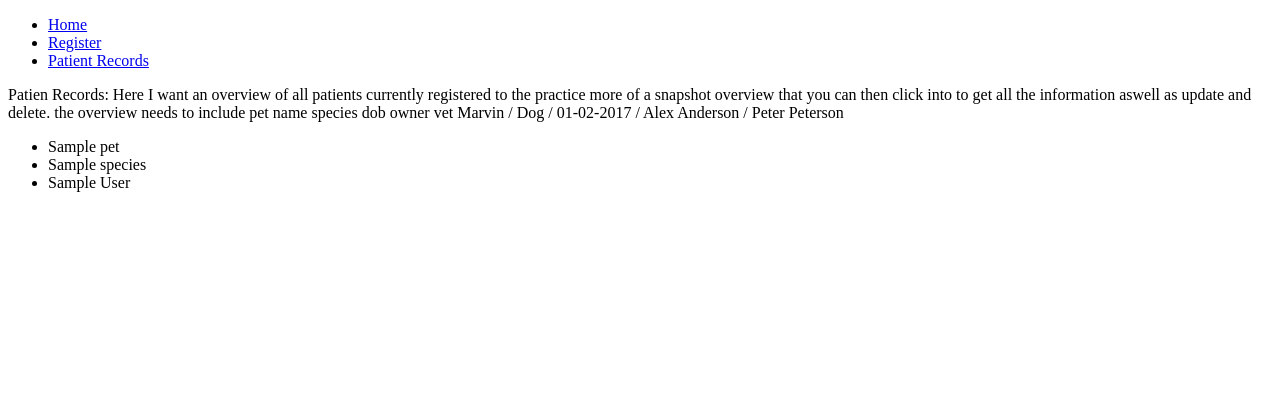
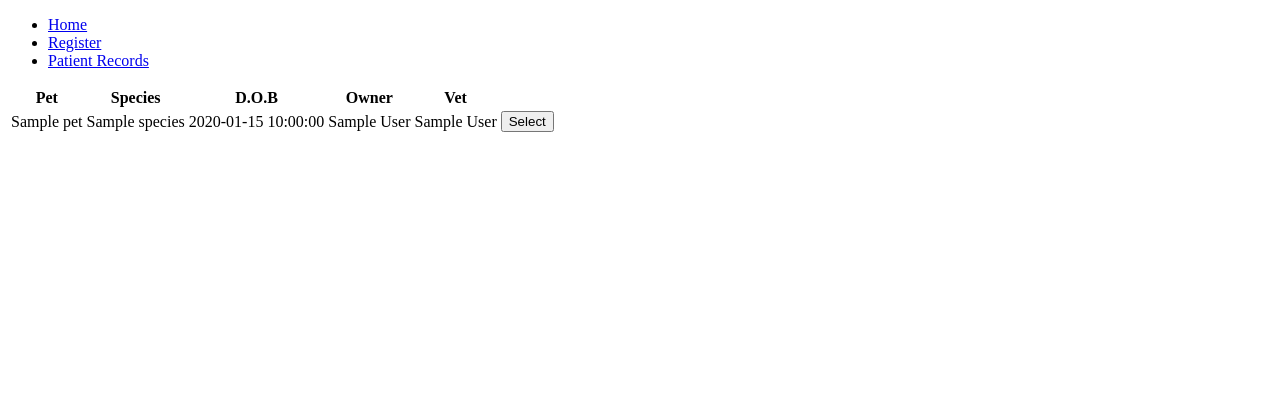
Before and after one commit to ElinVS/vet_management_project, a Flask app: page /pets/view_all in a window 1280 px wide. Shown: the top 420 px of the page. Run offline with Flask 2, Linux system fonts and the light colour scheme; a database or web service that is not in the repository returns one stand-in record (values such as "Sample title"); some libraries are stand-ins or nearby versions.

Commit message:
started to work on Pet Records page

```diff
--- a/controllers/owners_controller.py
+++ b/controllers/owners_controller.py
@@ -1,5 +1,5 @@
 
-from flask import Blueprint, Flask, render_template, request
+from flask import Blueprint, Flask, redirect, render_template, request
 
 from models.owner import Owner
 from repositories import owner_repository
@@ -21,10 +21,9 @@ def register_new_owner():
     phone_number = request.form['phone_number']
     adress = request.form['adress']
     postcode = request.form['postcode']
-
     owner_object = Owner(first_name, last_name, email, phone_number, adress, postcode, registered= True)
     owner_repository.save(owner_object)
-    return render_template('/pets/register_pet.html')
+    return redirect('/pets/register_pet')
 
 
 # @owners_blueprint.route('/')
--- a/controllers/pets_controller.py
+++ b/controllers/pets_controller.py
@@ -3,8 +3,10 @@ from flask import Blueprint, Flask, render_template, request
 
 from models.pet import Pet
 from models.owner import Owner
+from models.vet import Vet
 from repositories import pet_repository
 from repositories import owner_repository
+from repositories import vet_repository
 
 
 pets_blueprint = Blueprint("pets", __name__)
@@ -12,14 +14,15 @@ pets_blueprint = Blueprint("pets", __name__)
 @pets_blueprint.route('/pets/register_pet')
 def register_new_pet_form():
     owners = owner_repository.select_all()
-    return render_template('/pets/register_pet.html', owners=owners)
+    vets = vet_repository.select_all()
+    return render_template('/pets/register_pet.html', owners=owners, vets=vets)
 
 
 @pets_blueprint.route("/pets/view_all", methods=['POST'])
 def register_new_pet():
     name = request.form['name']
     species = request.form['species']
-    dob = request.form['dob']
+    dob = str(request.form['dob'])
     owner_id = request.form['owner_id']
     owners = owner_repository.select_all()
     owner= owner_repository.select(owner_id)
--- a/db/pet_data.sql
+++ b/db/pet_data.sql
@@ -26,5 +26,7 @@ CREATE TABLE pets (
     species VARCHAR(255) NOT NULL,
     dob VARCHAR(255) NOT NULL,
     treatment_notes TEXT,
-    owner_id INT NOT NULL REFERENCES owners(id) ON DELETE CASCADE
+    owner_id INT NOT NULL REFERENCES owners(id) ON DELETE CASCADE,
+    vet_id INT NOT NULL REFERENCES vets(id)
+
 );
--- a/models/pet.py
+++ b/models/pet.py
@@ -1,8 +1,9 @@
 class Pet:
-    def __init__(self, name, species, dob, owner, treatment_notes, id=None):
+    def __init__(self, name, species, dob, owner, treatment_notes, vet, id=None):
         self.name = name
         self.species = species
         self.dob = dob
         self.owner = owner
         self.treatment_notes = treatment_notes
+        self.vet = vet
         self.id = id
--- a/repositories/pet_repository.py
+++ b/repositories/pet_repository.py
@@ -1,12 +1,17 @@
 from db.run_sql import run_sql
 from models.pet import Pet
 from models.owner import Owner
+from models.vet import Vet
 
 import repositories.owner_repository as owner_repository
+import repositories.vet_repository as vet_repository
+
+
+
 
 def save(pet):
-    sql = "INSERT INTO pets (name, species, dob, owner_id, treatment_notes) VALUES (%s, %s, %s, %s, %s) RETURNING id"
-    values = [pet.name, pet.species, pet.dob, pet.owner.id, pet.treatment_notes]
+    sql = "INSERT INTO pets (name, species, dob, owner_id, treatment_notes, vet_id) VALUES (%s, %s, %s, %s, %s, %s) RETURNING id"
+    values = [pet.name, pet.species, pet.dob, pet.owner.id, pet.treatment_notes, pet.vet.id]
     results = run_sql(sql, values)
     id = results[0]['id']
     pet.id = id
@@ -20,7 +25,8 @@ def select_all():
 
     for result in results:
         owner = owner_repository.select(result["owner_id"])
-        pet = Pet(result["name"], result["species"],result["dob"], owner, result["treatment_notes"], result["id"])
+        vet = vet_repository.select(result["vet_id"])
+        pet = Pet(result["name"], result["species"],result["dob"], owner, result["treatment_notes"],vet, result["id"])
         pets.append(pet)
     return pets
 
@@ -29,7 +35,8 @@ def select(id):
     values = [id]
     result = run_sql(sql, values)[0]
     owner = owner_repository.select(result["owner_id"])
-    pet = Pet(result["name"], result["species"],result["dob"], owner, result["treatment_notes"], result["id"])
+    vet = vet_repository.select(result["vet_id"])
+    pet = Pet(result["name"], result["species"],result["dob"], owner, result["treatment_notes"],vet, result["id"])
     return pet
 
 
@@ -44,6 +51,6 @@ def delete(id):
 
 
 def update(pet):
-    sql = "UPDATE pets SET (name, species, dob, owner_id, treatment_notes) = (%s, %s, %s, %s, %s) WHERE id = %s"
-    values = [pet.name, pet.species, pet.dob, pet.owner.id, pet.treatment_notes, pet.id]
+    sql = "UPDATE pets SET (name, species, dob, owner_id, treatment_notes, vet_id) = (%s, %s, %s, %s, %s, %s) WHERE id = %s"
+    values = [pet.name, pet.species, pet.dob, pet.owner.id, pet.treatment_notes, pet.vet.id, pet.id]
     run_sql(sql, values)
--- a/repositories/vet_repository.py
+++ b/repositories/vet_repository.py
@@ -8,3 +8,39 @@ def save(vet):
     results = run_sql(sql, values)
     id = results[0]['id']
     vet.id = id
+
+
+def select_all():
+    vets = []
+
+    sql = "SELECT * FROM vets"
+    results = run_sql(sql)
+
+    for result in results:
+        vet = Vet(result["first_name"], result["last_name"],result["speciality"],result["id"])
+        vets.append(vet)
+    return vets
+
+def select(id):
+    sql = "SELECT * FROM vets WHERE id = %s"
+    values = [id]
+    result = run_sql(sql,values)[0]
+    vet = Vet(result["first_name"], result["last_name"], result["speciality"],result["id"])
+    return vet
+
+
+
+def delete_all():
+    sql = "DELETE FROM vets"
+    run_sql(sql)
+
+def delete(id):
+    sql = "DELETE FROM vets WHERE id = %s"
+    values = [id]
+    run_sql(sql, values)
+
+
+def update(vet):
+    sql = "UPDATE vets SET (first_name, last_name, speciality) = (%s, %s, %s)  WHERE id = %s"
+    values = [vet.first_name, vet.last_name, vet.speciality, vet.id]
+    run_sql(sql, values)
--- a/templates/pets/view_all.html
+++ b/templates/pets/view_all.html
@@ -1,33 +1,38 @@
 {% extends "base.html" %}
 {% block content %}
 
-Patien Records:
 
-Here I want an overview of all patients currently registered to the practice
 
-more of a snapshot overview that you can then click into to get all the information aswell as update and delete.
 
-the overview needs to include pet name species dob owner vet
-
-Marvin / Dog / 01-02-2017 / Alex Anderson / Peter Peterson
+<table action="">
+    <tr>
+      <th>Pet</th>
+      <th>Species</th>
+      <th>D.O.B</th>
+      <th>Owner</th>
+      <th>Vet</th>
+    </tr>
 
     {% for pet in all_pets%}
 
-<ul>
-    <li>
-        {{pet.name}}
-    </li>
-    <li>
-        {{pet.species}}
-    </li>
-    <li>
-        {{pet.owner.first_name}}
-        {{pet.owner.last_name}}
-    </li>
+    <tr>
+      <td>{{pet.name}}</td>
+      <td>{{pet.species}}</td>
+      <td>{{pet.dob}}</td>
+      <td> {{pet.owner.first_name}} {{pet.owner.last_name}}</td>
+      <td>
+          {{pet.vet.first_name}} {{pet.vet.last_name}}
+      </td>
+      <td>  <button type="submit">Select</button>  </td>
+    </tr>
+
+  </table>
 
 
 
-</ul>
+
+
+
 
 
 
```
Also changed, not shown: console.py (+21 -8 lines), templates/pets/register_pet.html (+14 -2 lines). Lines whose indentation alone changed are shown as unchanged.
